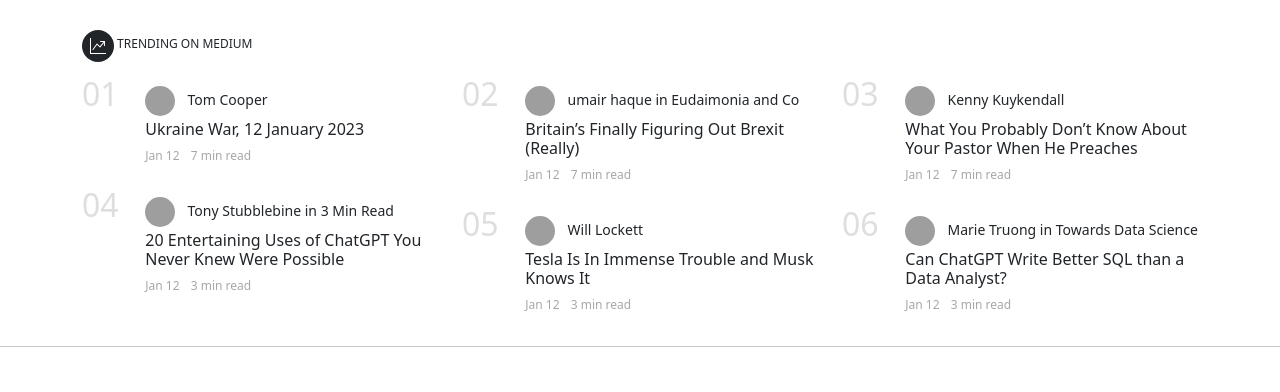
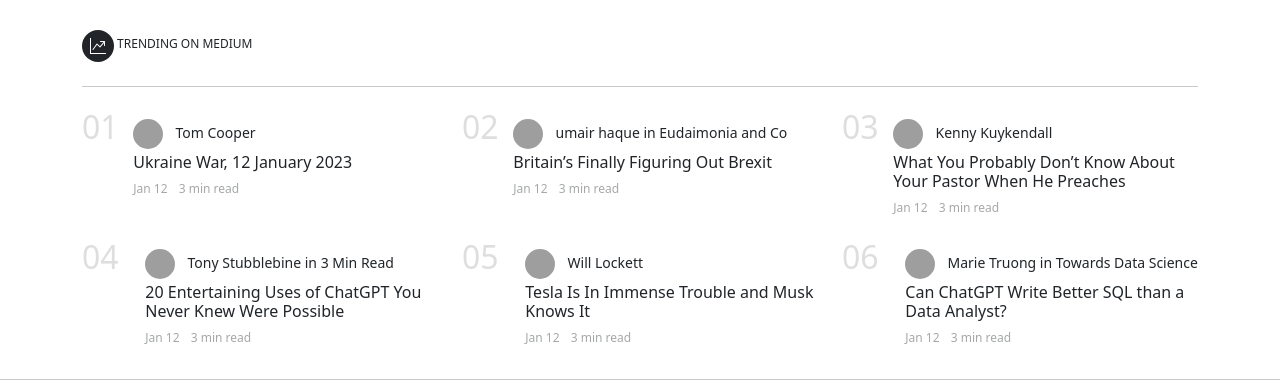
Before and after one commit to HilalKocak/HilalKocak-Bootstrap-Project-Level2, a plain HTML site: page index.html in a window 1280 px wide. Shown: the part 517-909 px from the top of the page. Drawn offline with nearby package versions, Linux system fonts and the light colour scheme; grey boxes are pictures that could not be loaded.

Commit message:
fixed cols

```diff
--- a/index.html
+++ b/index.html
@@ -77,165 +77,139 @@
             </div>
         </div>
 
+        <hr>
+        <!-- reading list-->
+
         <div class="row">
-            <article class="col-sm-4">
-                <div>
+            <div class="col-sm-4">
                 <div class="row">
-                        <div class="col-2 text-muted fs-2 op-02">01</div>
-                        <div class="col-10 mt-3">
-                            <div>
+
+                    <div class="col-sm-2 col-1 text-muted fs-2 op-02">01</div>
+                    <div class="col-sm-10 col-11 mt-sm-3 mt-1 ps-4 ps-sm-0">
 
                         <a href="#" class="text-decoration-none text-dark">
-                                    <img src="https://picsum.photos/id/12/30/30?grayscale" class="rounded-circle"
-                                        alt="">
+                            <img src="https://picsum.photos/id/21/30/30?grayscale" class="rounded-circle" alt="">
                             <small class="ms-2">Tom Cooper</small>
                         </a>
-                            </div>
-                            <div>
                         <a href="#" class="text-decoration-none text-dark">
                             <strong>
                                 <h2 class="h6 mt-1">Ukraine War, 12 January 2023</h2>
                             </strong>
                         </a>
-                                <small>
-                                    <ul class="list-inline fs-12 op-04">
-                                        <li class="list-inline-item">Jan 12</li>
-                                        <li class="list-inline-item">7 min read</li>
-                                    </ul>
-                            </div>
-                            </small>
-                        </div>
-                    </div>
-
-                    <div class="row">
-                        <div class="col-2 text-muted fs-2 op-02">04</div>
-                        <div class="col-10 mt-3">
-                            <div>
-
-                                <a href="#" class="text-decoration-none text-dark">
-                                    <img src="https://picsum.photos/id/31/30/30?grayscale" class="rounded-circle"
-                                        alt="">
-                                    <small class="ms-2">Tony Stubblebine
-                                        in
-                                        3 Min Read</small>
-                                </a>
-                            </div>
-                            <div>
-                                <a href="#" class="text-decoration-none text-dark">
-                                    <strong>
-                                        <h2 class="h6 mt-1">20 Entertaining Uses of ChatGPT You Never Knew Were Possible
-                                        </h2>
-                                    </strong>
-                                </a>
-                                <small>
                         <ul class="list-inline fs-12 op-04">
                             <li class="list-inline-item">Jan 12</li>
                             <li class="list-inline-item">3 min read</li>
                         </ul>
-                            </div>
-                            </small>
+
                     </div>
                 </div>
             </div>
-            </article>
-            <article class="col-sm-4">
-                <div>
+
+            <div class="col-sm-4">
                 <div class="row">
-                        <div class="col-2 text-muted fs-2 op-02">02</div>
-                        <div class="col-10 mt-3">
-                            <div>
+                    <div class="col-sm-2 col-1 text-muted fs-2 op-02">02</div>
+                    <div class="col-sm-10 col-11 mt-sm-3 mt-1 ps-4 ps-sm-0">
 
                         <a href="#" class="text-decoration-none text-dark">
-                                    <img src="https://picsum.photos/id/13/30/30?grayscale" class="rounded-circle"
-                                        alt="">
-                                    <small class="ms-2">umair haque
-                                        in
-                                        Eudaimonia and Co</small>
+                            <img src="https://picsum.photos/id/22/30/30?grayscale" class="rounded-circle" alt="">
+                            <small class="ms-2">umair haque in Eudaimonia and Co</small>
                         </a>
-                            </div>
-                            <div>
                         <a href="#" class="text-decoration-none text-dark">
                             <strong>
-                                        <h2 class="h6 mt-1">Britain’s Finally Figuring Out Brexit (Really)</h2>
+                                <h2 class="h6 mt-1">Britain’s Finally Figuring Out Brexit</h2>
                             </strong>
                         </a>
-                                <small>
                         <ul class="list-inline fs-12 op-04">
                             <li class="list-inline-item">Jan 12</li>
-                                        <li class="list-inline-item">7 min read</li>
+                            <li class="list-inline-item">3 min read</li>
                         </ul>
+
                     </div>
-                            </small>
+                </div>
+            </div>
+            <div class="col-sm-4">
+                <div class="row">
+                    <div class="col-sm-2 col-1 text-muted fs-2 op-02">03</div>
+                    <div class="col-sm-10 col-11 mt-sm-3 mt-1 ps-4 ps-sm-0">
+
+                        <a href="#" class="text-decoration-none text-dark">
+                            <img src="https://picsum.photos/id/23/30/30?grayscale" class="rounded-circle" alt="">
+                            <small class="ms-2">Kenny Kuykendall</small>
+                        </a>
+                        <a href="#" class="text-decoration-none text-dark">
+                            <strong>
+                                <h2 class="h6 mt-1">What You Probably Don’t Know About Your Pastor When He Preaches</h2>
+                            </strong>
+                        </a>
+                        <ul class="list-inline fs-12 op-04">
+                            <li class="list-inline-item">Jan 12</li>
+                            <li class="list-inline-item">3 min read</li>
+                        </ul>
+
+                    </div>
                 </div>
             </div>
 
+        </div>
+
         <div class="row">
-                        <div class="col-2 text-muted fs-2 op-02">05</div>
-                        <div class="col-10 mt-3">
-                            <div>
+            <div class="col-sm-4">
+                <div class="row">
+                    <div class="col-sm-2 col-1 text-muted fs-2 op-02">04</div>
+                    <div class="col-sm-10 col-11 mt-3">
 
                         <a href="#" class="text-decoration-none text-dark">
-                                    <img src="https://picsum.photos/id/15/30/30?grayscale" class="rounded-circle"
-                                        alt="">
+                            <img src="https://picsum.photos/id/24/30/30?grayscale" class="rounded-circle" alt="">
+                            <small class="ms-2">Tony Stubblebine in 3 Min Read</small>
+                        </a>
+
+                        <a href="#" class="text-decoration-none text-dark">
+                            <strong>
+                                <h2 class="h6 mt-1">20 Entertaining Uses of ChatGPT You Never Knew Were Possible</h2>
+                            </strong>
+                        </a>
+                        <ul class="list-inline fs-12 op-04">
+                            <li class="list-inline-item">Jan 12</li>
+                            <li class="list-inline-item">3 min read</li>
+                        </ul>
+
+                    </div>
+                </div>
+            </div>
+
+            <div class="col-sm-4">
+                <div class="row">
+                    <div class="col-sm-2 col-1 text-muted fs-2 op-02">05</div>
+                    <div class="col-sm-10 col-11 mt-3">
+
+                        <a href="#" class="text-decoration-none text-dark">
+                            <img src="https://picsum.photos/id/25/30/30?grayscale" class="rounded-circle" alt="">
                             <small class="ms-2">Will Lockett</small>
                         </a>
-                            </div>
-                            <div>
+
                         <a href="#" class="text-decoration-none text-dark">
                             <strong>
                                 <h2 class="h6 mt-1">Tesla Is In Immense Trouble and Musk Knows It
                                 </h2>
                             </strong>
                         </a>
-                                <small>
                         <ul class="list-inline fs-12 op-04">
                             <li class="list-inline-item">Jan 12</li>
                             <li class="list-inline-item">3 min read</li>
                         </ul>
-                            </div>
-                            </small>
+
                     </div>
                 </div>
             </div>
-            </article>
-            <article class="col-sm-4">
-                <div>
+            <div class="col-sm-4">
                 <div class="row">
-                        <div class="col-2 text-muted fs-2 op-02">03</div>
-                        <div class="col-10 mt-3">
-                            <div>
-                                <a href="#" class="text-decoration-none text-dark">
-                                    <img src="https://picsum.photos/id/20/30/30?grayscale" class="rounded-circle"
-                                        alt="">
-                                    <small class="ms-2">Kenny Kuykendall</small>
-                                </a>
-                            </div>
-                            <div>
-                                <a href="#" class="text-decoration-none text-dark">
-                                    <strong>
-                                        <h2 class="h6 mt-1">What You Probably Don’t Know About Your Pastor When He
-                                            Preaches
-                                        </h2>
-                                    </strong>
-                                </a>
-                                <small>
-                                    <ul class="list-inline fs-12 op-04">
-                                        <li class="list-inline-item">Jan 12</li>
-                                        <li class="list-inline-item">7 min read</li>
-                                    </ul>
-                            </div>
-                            </small>
-                        </div>
-                    </div>
+                    <div class="col-sm-2 col-1 text-muted fs-2 op-02">06</div>
+                    <div class="col-sm-10 col-11 mt-3">
 
-                    <div class="row">
-                        <div class="col-2 text-muted fs-2 op-02">06</div>
-                        <div class="col-10 mt-3">
                         <div>
 
                             <a href="#" class="text-decoration-none text-dark">
-                                    <img src="https://picsum.photos/id/21/30/30?grayscale" class="rounded-circle"
-                                        alt="">
+                                <img src="https://picsum.photos/id/26/30/30?grayscale" class="rounded-circle" alt="">
                                 <small class="ms-2">Marie Truong
                                     in
                                     Towards Data Science</small>
@@ -247,21 +221,23 @@
                                     <h2 class="h6 mt-1">Can ChatGPT Write Better SQL than a Data Analyst?</h2>
                                 </strong>
                             </a>
-                                <small>
+
                             <ul class="list-inline fs-12 op-04">
                                 <li class="list-inline-item">Jan 12</li>
                                 <li class="list-inline-item">3 min read</li>
                             </ul>
                         </div>
-                            </small>
+
                     </div>
                 </div>
             </div>
-            </article>
+
         </div>
+        <!-- reading list end-->
+    </section>
 
-    </section>
     <hr>
+
     <!-- TRENDS END-->
     <section class="container mt-sm-5 mt-3">
 
@@ -372,6 +348,11 @@
                     </div>
 
                 </article>
+
+
+
+
+
             </main>
             <!-- boxes-->
             <aside class="col-sm-4 offset-sm-1">
```
Lines whose indentation alone changed are shown as unchanged.
